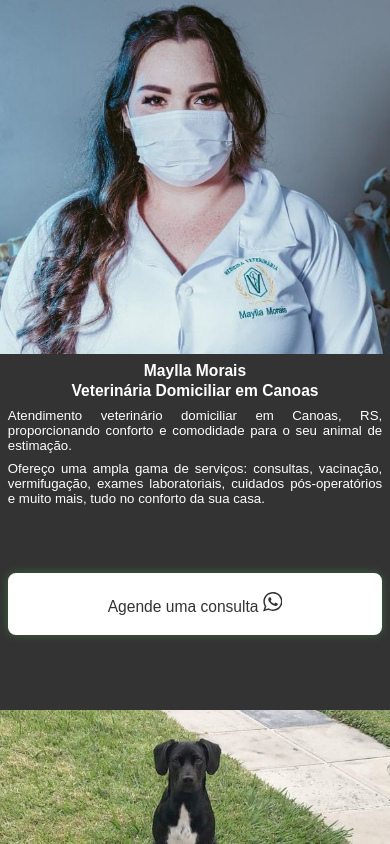
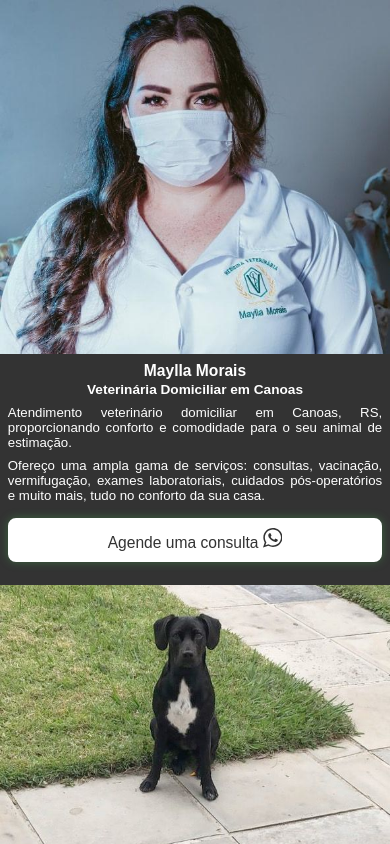
Before and after one commit to RodrigoDornelles/morais.vet.br, a plain HTML site: page www/index.html in a window 390 px wide. Drawn offline with Linux system fonts and the light colour scheme.

Commit message:
fix: more improves in responsive for elderly

```diff
--- a/www/index.html
+++ b/www/index.html
@@ -70,7 +70,7 @@
       border-style: solid;
       border-color:  white;
       display: block;
-      margin: 8vh auto;
+      margin: 8vmin auto;
       text-align: center;
       color: #333;
       fill: #333;
@@ -103,12 +103,16 @@
       section:nth-child(1) {
         width: 50%;
       }
-      h1,h2 {
+      h1 {
         font-size: 4vmin;
+      }
+      h2 {
+        font-size: 3.5vmin;
       }
       a {
         font-size: 4vmin;
-        padding: 2vh;
+        padding: 2vmin;
+        margin: 4vmin auto;
       }
       section:nth-child(2) {
         padding: 2vmin;
```
